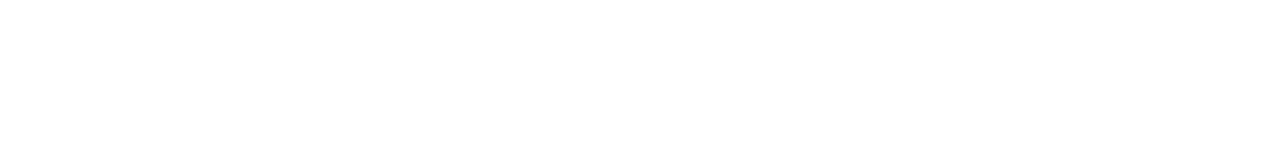
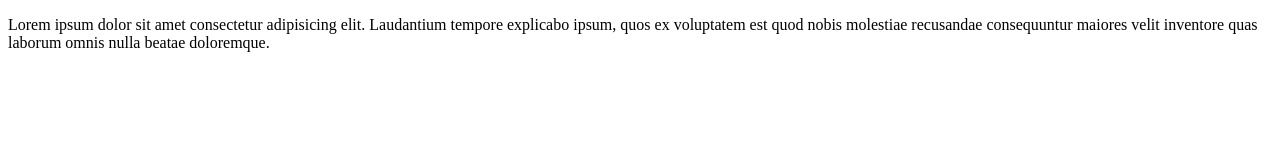
Before and after one commit to MeenuSusan/git_task_2151594, a plain HTML site: page index.html in a window 1280 px wide. Drawn offline with Linux system fonts and the light colour scheme.

Commit message:
second commit

```diff
--- a/index.html
+++ b/index.html
@@ -7,6 +7,6 @@
     <title>Document</title>
 </head>
 <body>
-
+    <p>Lorem ipsum dolor sit amet consectetur adipisicing elit. Laudantium tempore explicabo ipsum, quos ex voluptatem est quod nobis molestiae recusandae consequuntur maiores velit inventore quas laborum omnis nulla beatae doloremque.</p>
 </body>
 </html>
```
